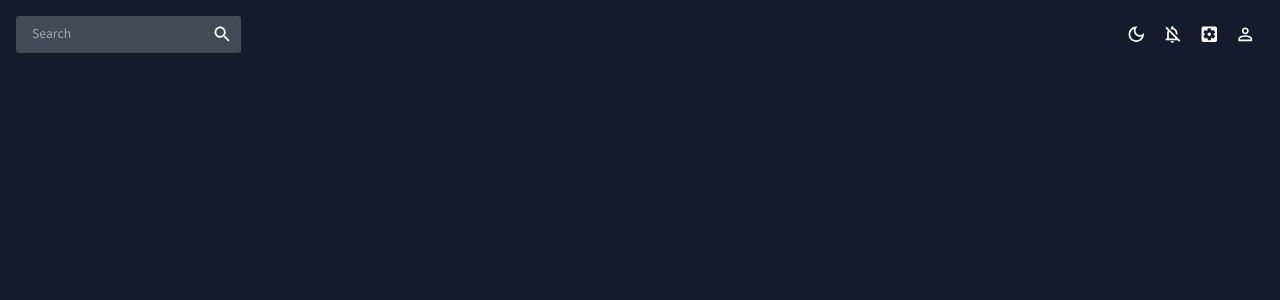
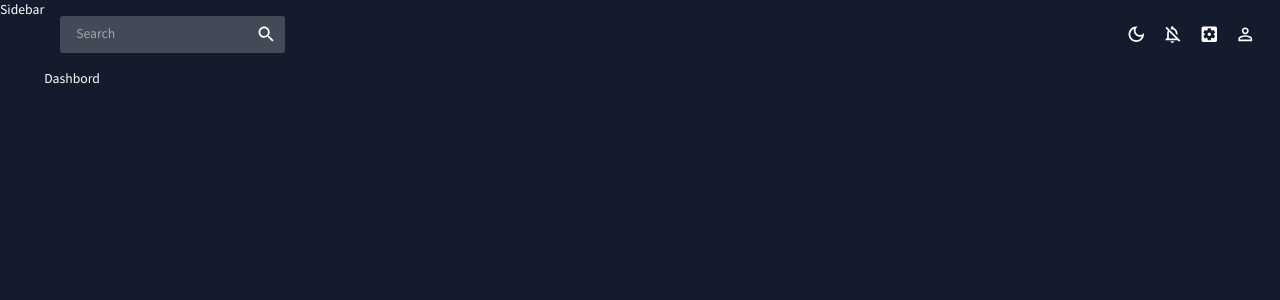
Before and after one commit to BosnaM00/admin-dashboard, a React (Create React App) app: page / in a window 1280 px wide. Shown: the top 300 px of the page. Built offline with nearby package versions, Linux system fonts and the light colour scheme.

Commit message:
Add routes

```diff
--- a/src/App.js
+++ b/src/App.js
@@ -1,6 +1,20 @@
 import { ColorModeContext, useMode } from "./therme";
 import { CssBaseline, ThemeProvider } from "@mui/material";
+import { Route, Routes } from "react-router-dom";
 import Topbar from "./scenes/global/Topbar";
+import Sidebar from "./scenes/global/Sidebar";
+import Dashboard from "./scenes/dashboard";
+// import Team from "./scenes/team";
+// import Invoices from "./scenes/invoices";
+// import Contacts from "./scenes/contacts";
+// import Bar from "./scenes/bar";
+// import Line from "./scenes/line";
+// import Pie from "./scenes/pie";
+// import FAQ from "./scenes/faq";
+// import Geography from "./scenes/geography";
+// import Form from "./scenes/form";
+// import Calendar from "./scenes/calendar";
+
 
 function App() {
   const [theme, colorMode] = useMode();
@@ -9,8 +23,22 @@
       <ThemeProvider theme={theme}>
         <CssBaseline />
         <div className="app">
+          <Sidebar />
           <main className="content">
             <Topbar />
+            <Routes>
+                <Route path="/" element={<Dashboard />} />
+                {/* <Route path="/team" element={<Team />} />
+                <Route path="/invoices" element={<Invoices />} />
+                <Route path="/contacts" element={<Contacts />} />
+                <Route path="/bar" element={<Bar />} />
+                <Route path="/geography" element={<Geography />} />
+                <Route path="/faq" element={<FAQ />} />
+                <Route path="/line" element={<Line />} />
+                <Route path="/pie" element={<Pie />} />
+                <Route path="/form" element={<Form />} />
+                <Route path="/calendar" element={<Calendar />} /> */}
+            </Routes>
           </main>
         </div>
       </ThemeProvider>
```
